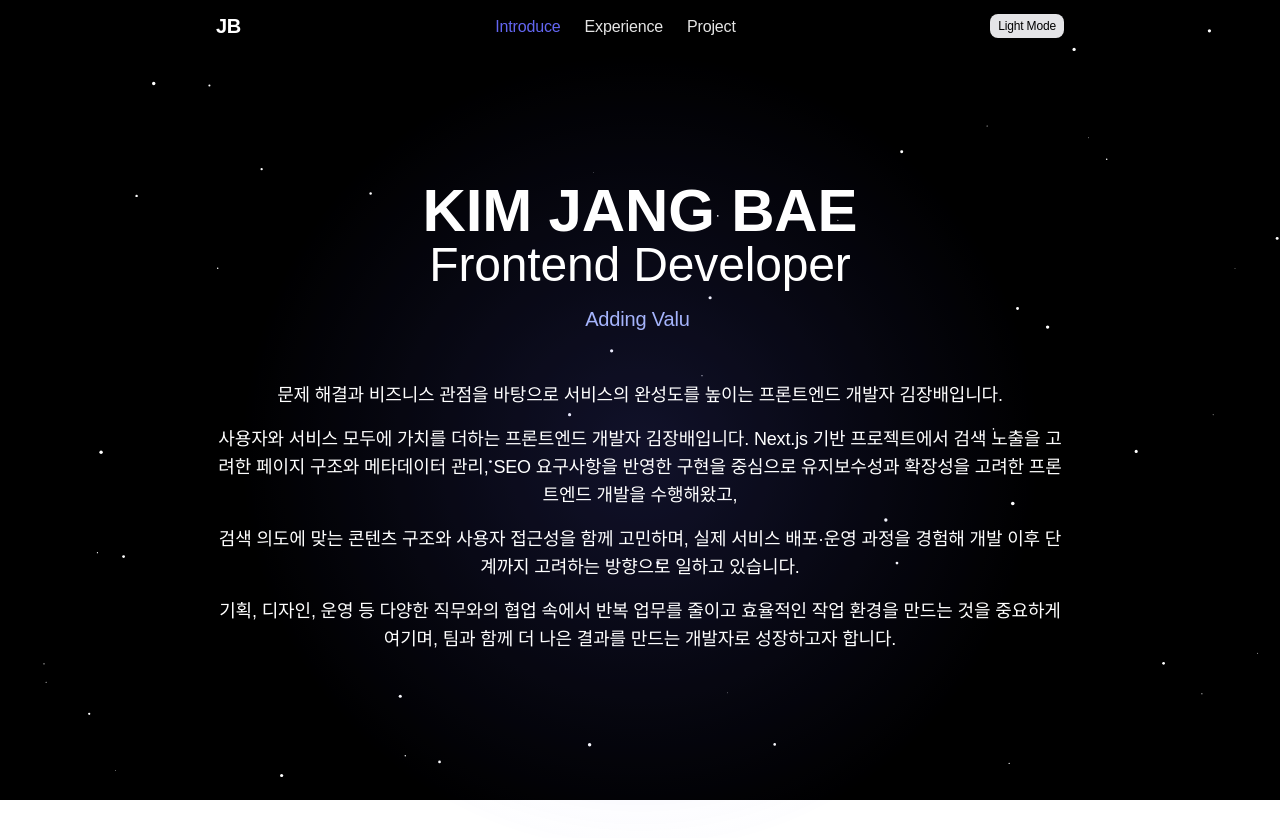
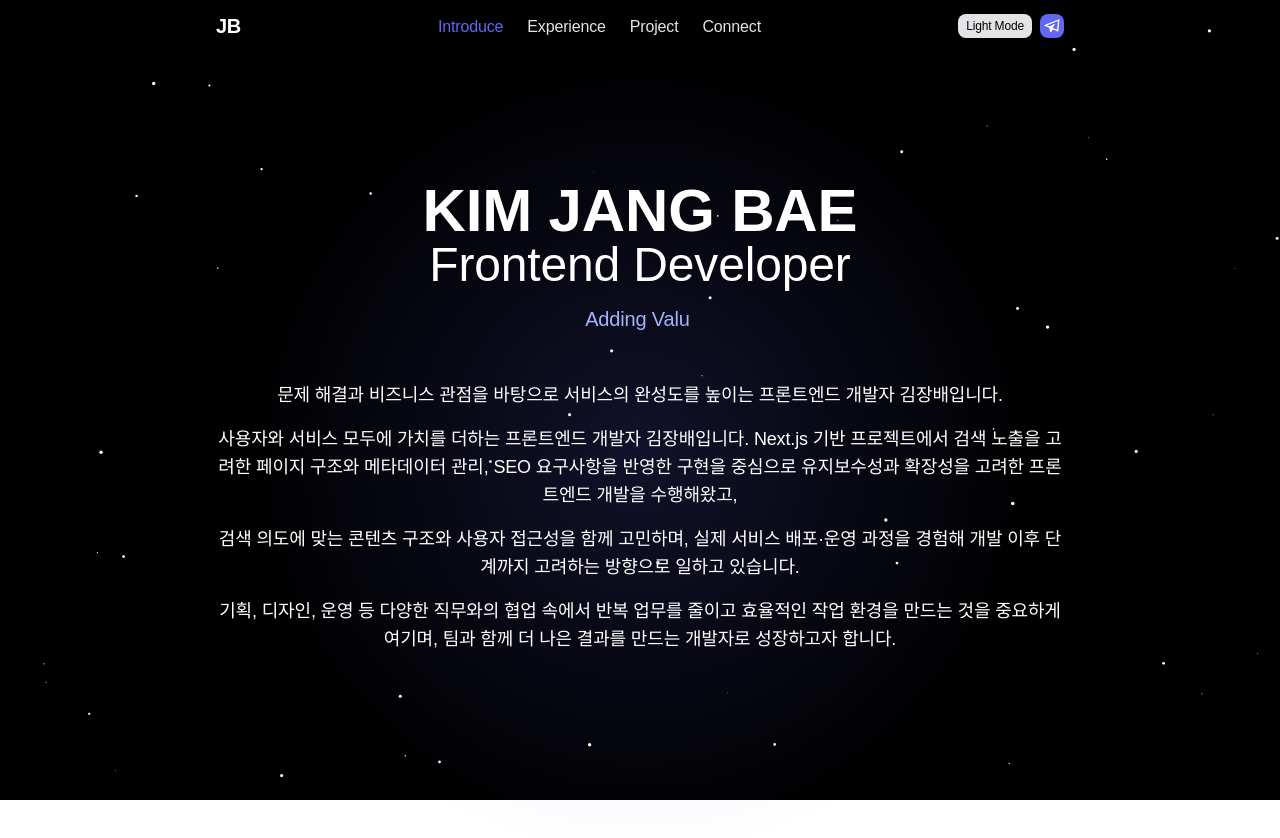
Before and after one commit to JangBai/JangBai.github.io, a React (Vite) app: page / in a window 1280 px wide. Shown: the top 838 px of the page. Built offline with nearby package versions, Linux system fonts and the light colour scheme; a web font is replaced by a local one.

Commit message:
feat: 헤더 오른쪽 상단 contact 아이콘 추가

```diff
--- a/src/components/layout/Header.tsx
+++ b/src/components/layout/Header.tsx
@@ -1,6 +1,7 @@
 import { useNavScroll } from "@/hooks/useNavScroll";
 import { nav } from "@/data/nav";
-import ThemeButton from "../ui/ThemeButton";
+import ThemeButton from "@/components/ui/ThemeButton";
+import { GrSend } from "react-icons/gr";
 
 export default function Header() {
   const { activeSection, scrollToSection } = useNavScroll();
@@ -35,7 +36,16 @@ export default function Header() {
             );
           })}
         </nav>
-        <ThemeButton />
+        <div className="flex items-center gap-2">
+          <ThemeButton />
+          <button
+            type="button"
+            onClick={() => scrollToSection("connect")}
+            className="rounded-lg bg-[var(--color-accent)] px-1 py-1 text-white transition-all duration-300 hover:bg-[var(--color-accent-strong)]"
+          >
+            <GrSend />
+          </button>
+        </div>
       </div>
     </header>
   );
--- a/src/data/nav.ts
+++ b/src/data/nav.ts
@@ -16,4 +16,8 @@ export const nav: nav[] = [
     name: "Project",
     href: "#projects",
   },
+  {
+    name: "Connect",
+    href: "#connect",
+  },
 ];
```
